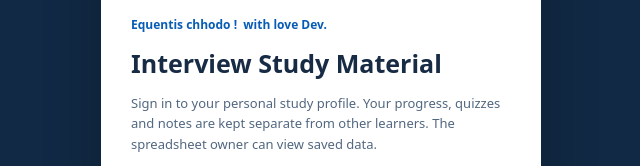
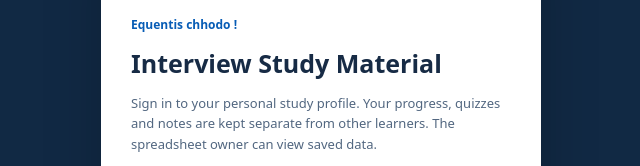
Before and after one commit to studywithdev/studywithdev.github.io, a plain HTML site: page index.html in a window 1280 px wide. Shown: the part 206-372 px from the top of the page, 319-959 px from the left. Drawn offline with Linux system fonts and the light colour scheme.

Commit message:
index.html

```diff
--- a/index.html
+++ b/index.html
@@ -14,7 +14,7 @@
 <body>
 <main id="entry"><form class="login-card" id="entryForm">
 <div id="devWordmark" role="img" aria-label="StudywithDev" style='display:block;width:fit-content;max-width:100%;margin:0 0 18px;background:transparent;color:#06264b;font:500 30px/1.12 "Segoe UI",Arial,sans-serif;'><span style="display:block;white-space:nowrap;letter-spacing:-0.65px"><span>Studywith</span><span style="color:#009f99">Dev</span></span><svg aria-hidden="true" viewBox="0 0 256 14" style="display:block;width:100%;height:12px" xmlns="http://www.w3.org/2000/svg"><path d="M14 12Q128 -8 242 12Q128 1 14 12Z" fill="#009f99"/></svg></div>
-<div class="brandline">Equentis chhodo ! &nbsp;with love Dev.</div>
+<div class="brandline">Equentis chhodo ! &nbsp;</div>
 <h1>Interview Study Material</h1>
 <p class="intro">Sign in to your personal study profile. Your progress, quizzes and notes are kept separate from other learners. The spreadsheet owner can view saved data.</p>
 <label for="entryEmail">Assigned email</label>
```
